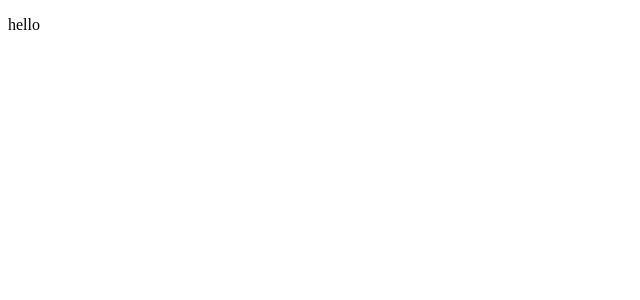
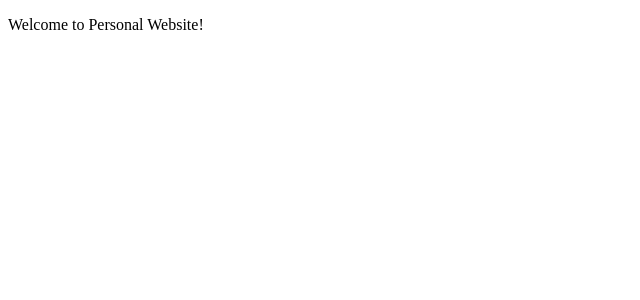
Before and after one commit to kusl/personal-website, an Angular app: page / in a window 1280 px wide. Shown: the top 300 px of the page, without its empty margins (0-640 px from the left). Built offline with nearby package versions, Linux system fonts and the light colour scheme.

Commit message:
change the page title

```diff
--- a/src/app/app.component.html
+++ b/src/app/app.component.html
@@ -1,3 +1,3 @@
-<p>hello</p>
+<p>Welcome to {{ title }}!</p>
 
 <router-outlet></router-outlet>
--- a/src/app/app.component.ts
+++ b/src/app/app.component.ts
@@ -1,4 +1,5 @@
 import { Component } from '@angular/core';
+import { Title } from '@angular/platform-browser';
 
 @Component({
   selector: 'app-root',
@@ -6,5 +7,8 @@ import { Component } from '@angular/core';
   styleUrls: ['./app.component.sass']
 })
 export class AppComponent {
-  title = 'personalwebsite';
+  title = 'Personal Website';
+  public constructor(private titleService: Title) {
+    this.titleService.setTitle(this.title);
+  }
 }
```
